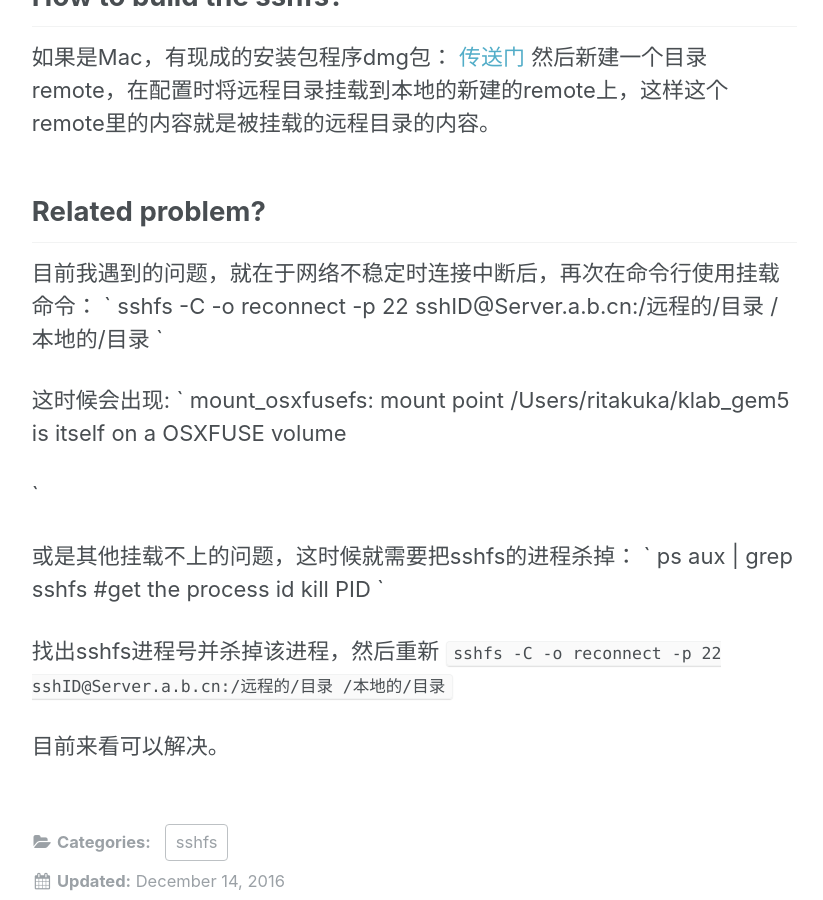
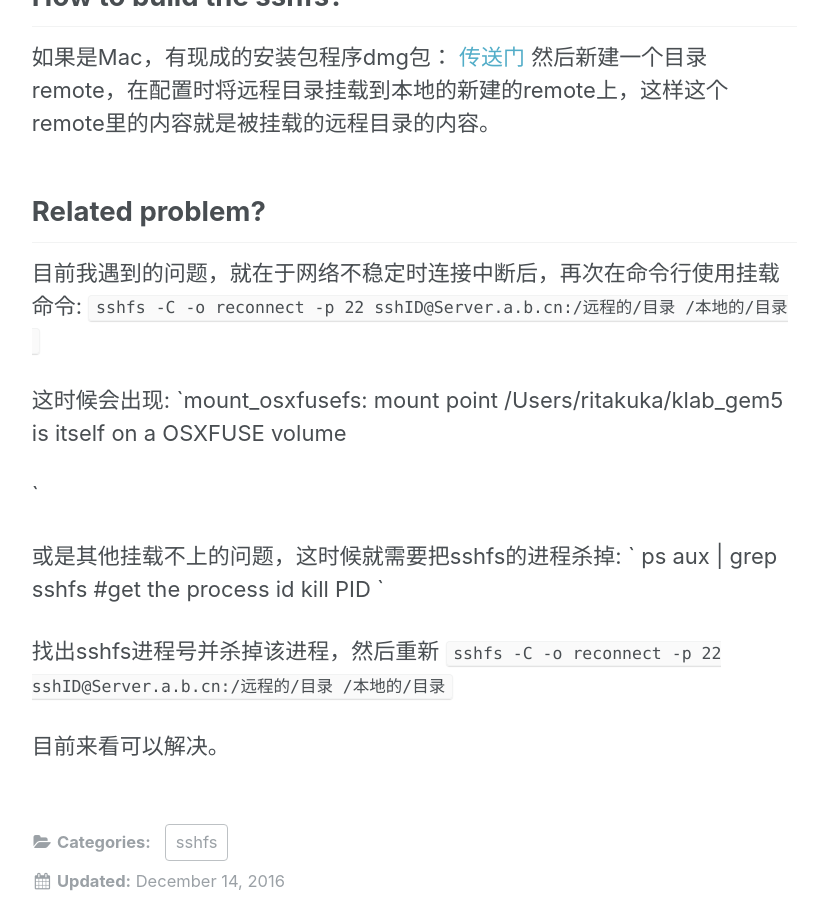
Before and after one commit to ZehuaLee/ZehuaLee.github.io, a Jekyll site: the page built from _posts/2016-12-14-About sshfs.md, in a window 1280 px wide and 900 px high, scrolled down 784 px. Shown: the whole window, without its empty margins (252-1075 px from the left). Built offline with Jekyll 4.4.1, drawn with Linux system fonts in a browser that asks for light colours.

Commit message:
this is the automatically update @

```diff
--- a/_posts/2016-12-14-About sshfs.md
+++ b/_posts/2016-12-14-About sshfs.md
@@ -18,17 +18,14 @@ sshfs 是通过利用ssh建立一个到远程服务器的一个安全访问来
 
 ## Related problem?
 
-目前我遇到的问题，就在于网络不稳定时连接中断后，再次在命令行使用挂载命令：
-` sshfs -C -o reconnect -p 22 sshID@Server.a.b.cn:/远程的/目录 /本地的/目录
+目前我遇到的问题，就在于网络不稳定时连接中断后，再次在命令行使用挂载命令: `sshfs -C -o reconnect -p 22 sshID@Server.a.b.cn:/远程的/目录 /本地的/目录
 `
 
-这时候会出现:
-` mount_osxfusefs: mount point /Users/ritakuka/klab_gem5 is itself on a OSXFUSE volume
+这时候会出现: `mount_osxfusefs: mount point /Users/ritakuka/klab_gem5 is itself on a OSXFUSE volume
 
 `
 
-或是其他挂载不上的问题，这时候就需要把sshfs的进程杀掉：
-`  ps aux | grep sshfs #get the process id
+或是其他挂载不上的问题，这时候就需要把sshfs的进程杀掉: `  ps aux | grep sshfs #get the process id
     kill PID
 `
 
```
